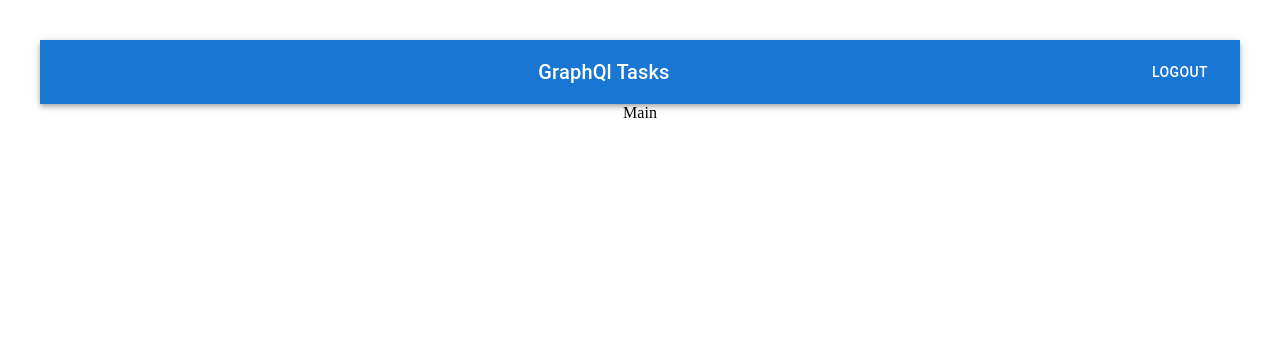
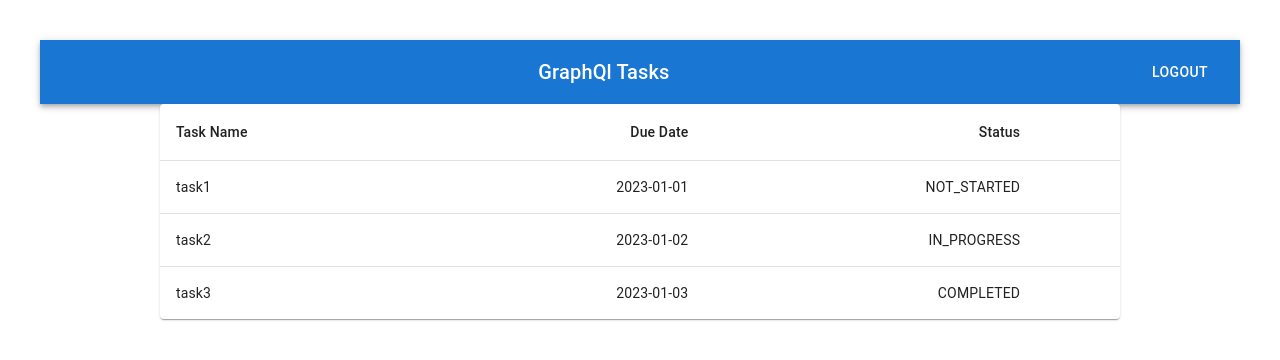
Before and after one commit to Mackie-S/graphql-tasks, a React (Vite) app in the folder frontend/: page / in a window 1280 px wide. Shown: the top 360 px of the page. Built offline with nearby package versions, Linux system fonts and the light colour scheme; sample sign-in values are in the browser's storage.

Commit message:
feat: add TaskTable at Main

```diff
--- a/frontend/src/components/Main.tsx
+++ b/frontend/src/components/Main.tsx
@@ -1,10 +1,11 @@
 import Header from './Header'
+import TaskTable from './TaskTable'
 
 const Main = () => {
   return (
     <>
       <Header />
-      <div>Main</div>
+      <TaskTable />
     </>
   )
 }
```
